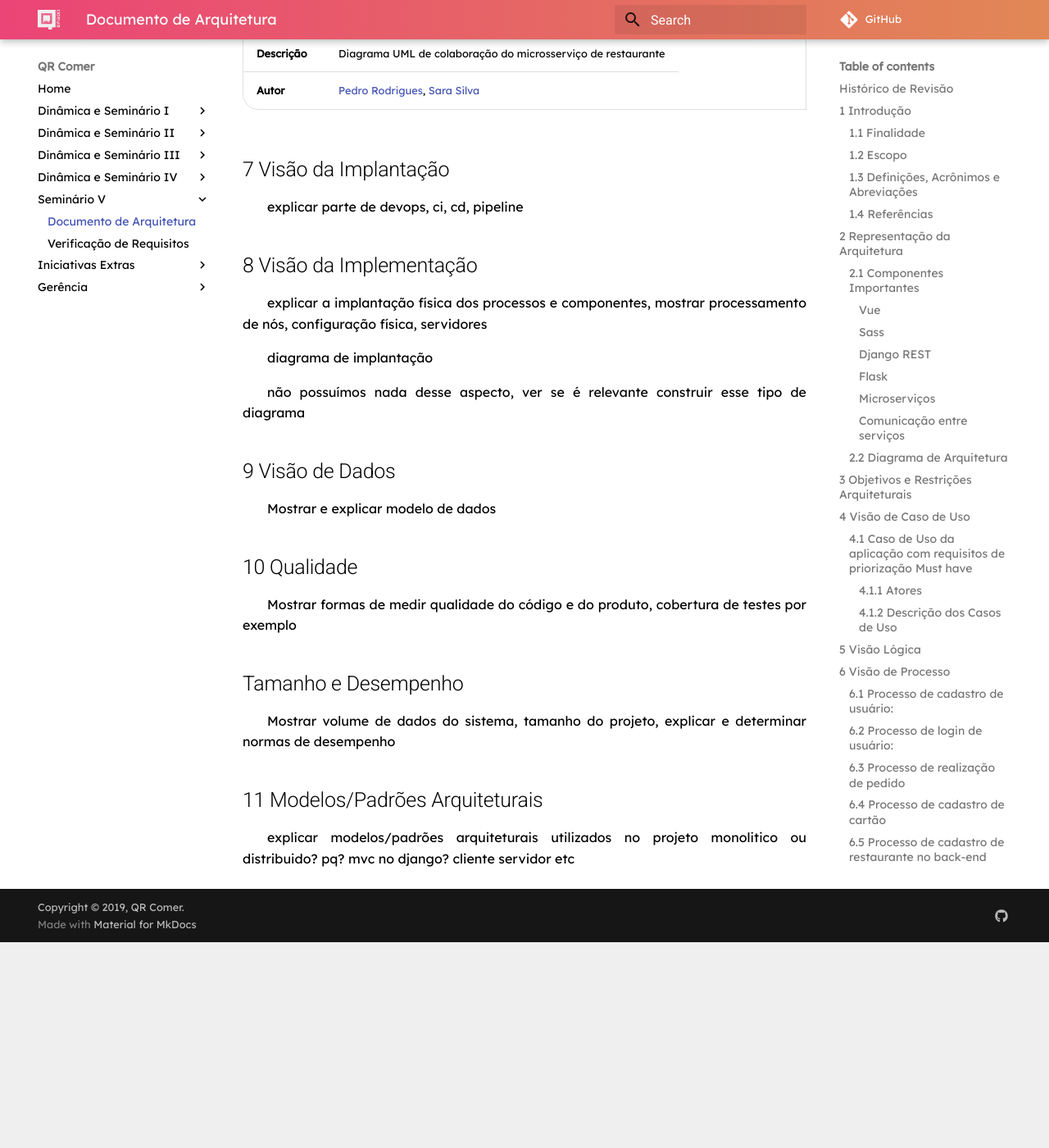
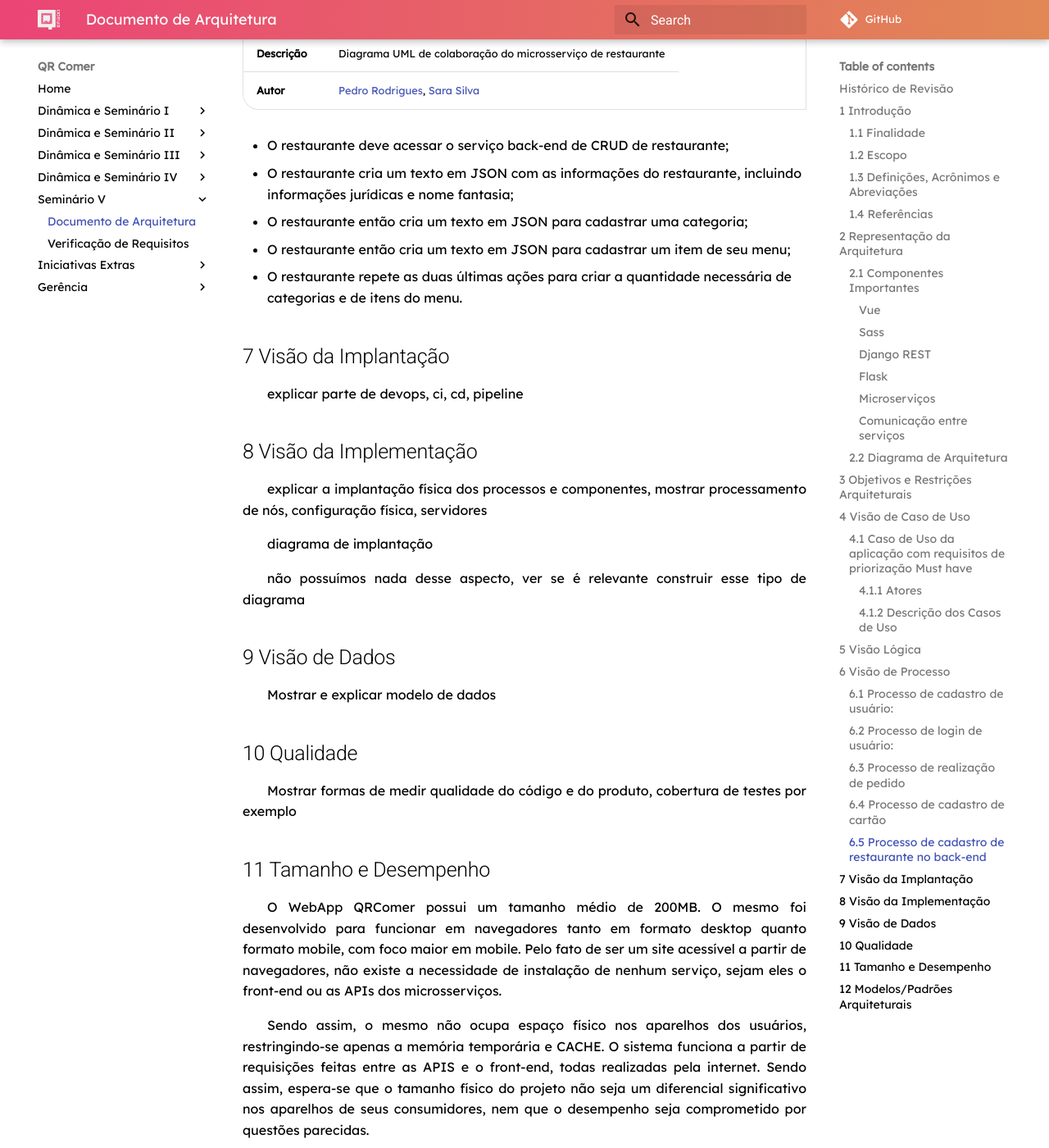
Before and after one commit to fga-desenho-2019-2/Wiki, an MkDocs documentation site: the page built from docs/seminario5/arquitetura.md, in a window 1280 px wide and 1400 px high, scrolled down 11842 px. Shown: the whole window at 82% size. Built offline with MkDocs 1.6.1 and Material for MkDocs 9.7.7, drawn with Linux system fonts in a browser that asks for light colours; some web fonts are replaced; comment, search, counter and statistics services are not loaded; old or Windows-style settings are respelled for this version of MkDocs; before the commit the page ends 12991 px from its top, so only the background shows below that; some of the changed text lies outside the part shown.

Commit message:
adding size section

```diff
--- a/docs/seminario5/arquitetura.md
+++ b/docs/seminario5/arquitetura.md
@@ -232,6 +232,12 @@ tentar explicar a estrutura do projeto de uma forma lógica
 | **Descrição** | Diagrama UML de colaboração do microsserviço de restaurante                                 |
 | **Autor**     | [Pedro Rodrigues](https://github.com/pedro-prp), [Sara Silva](https://github.com/silvasara) |
 
+- O restaurante deve acessar o serviço back-end de CRUD de restaurante;
+- O restaurante cria um texto em JSON com as informações do restaurante, incluindo informações jurídicas e nome fantasia;
+- O restaurante então cria um texto em JSON para cadastrar uma categoria;
+- O restaurante então cria um texto em JSON para cadastrar um item de seu menu;
+- O restaurante repete as duas últimas ações para criar a quantidade necessária de categorias e de itens do menu.
+
 <!-- tentar explicar o funcionamento do sistema em forma de processos, como será a interação, que etapas serão feitas pra se realizar atividades
 
 diagramas de sequencias e outros q possam dar uma ideia de processo -->
@@ -256,11 +262,14 @@ Mostrar e explicar modelo de dados
 
 Mostrar formas de medir qualidade do código e do produto, cobertura de testes por exemplo
 
-## Tamanho e Desempenho
+## 11 Tamanho e Desempenho
 
-Mostrar volume de dados do sistema, tamanho do projeto, explicar e determinar normas de desempenho
+O WebApp QRComer possui um tamanho médio de 200MB. O mesmo foi desenvolvido para funcionar em navegadores tanto em formato desktop quanto formato mobile, com foco maior em mobile. Pelo fato de ser um site acessível a partir de navegadores, não existe a necessidade de instalação de nenhum serviço, sejam eles o front-end ou as APIs dos microsserviços.
 
-## 11 Modelos/Padrões Arquiteturais
+Sendo assim, o mesmo não ocupa espaço físico nos aparelhos dos usuários, restringindo-se apenas a memória temporária e CACHE. O sistema funciona a partir de requisições feitas entre as APIS e o front-end, todas realizadas pela internet. Sendo assim, espera-se que o tamanho físico do projeto não seja um diferencial significativo nos aparelhos de seus consumidores, nem que o desempenho seja comprometido por questões parecidas.
+<!-- Mostrar volume de dados do sistema, tamanho do projeto, explicar e determinar normas de desempenho -->
+
+## 12 Modelos/Padrões Arquiteturais
 
 explicar modelos/padrões arquiteturais utilizados no projeto
 monolitico ou distribuido? pq?
```
